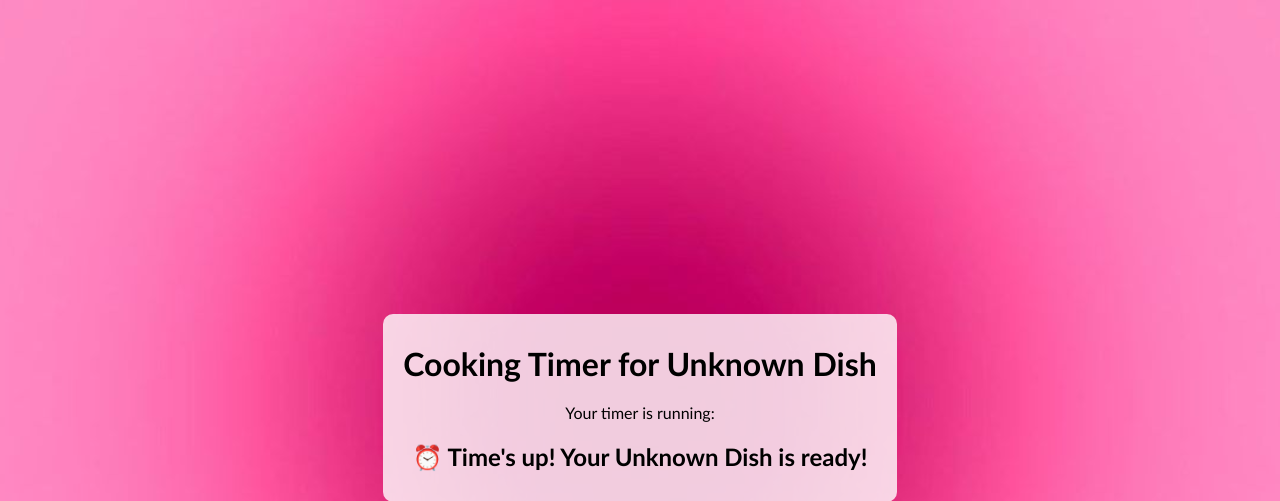
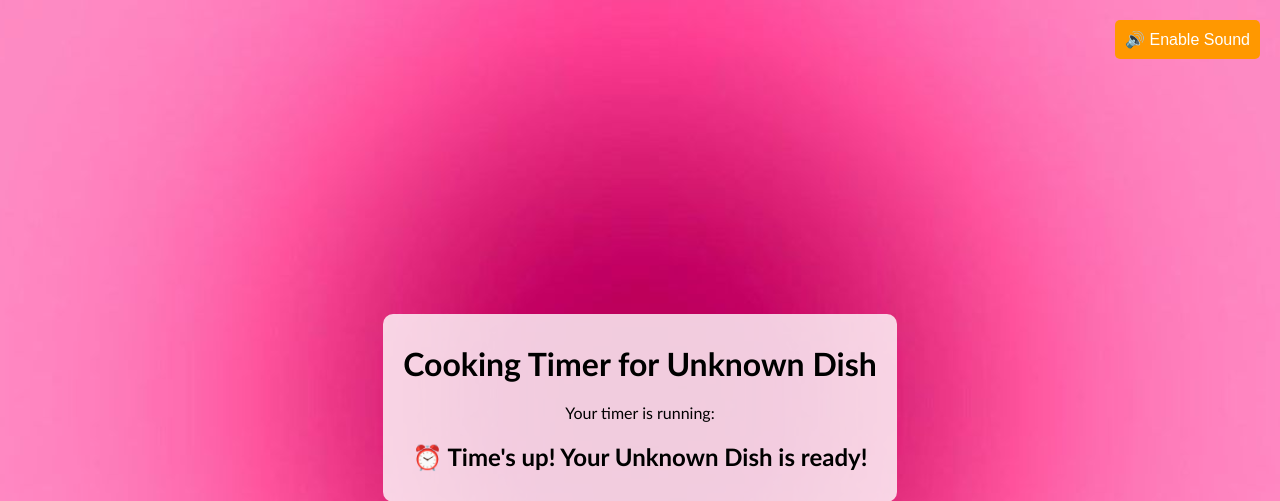
Before and after one commit to anna-b22/food-timer-app, a Flask app: page /timer in a window 1280 px wide. Shown: the top 501 px of the page. Run offline with Flask 3, Linux system fonts and the light colour scheme.

Commit message:
Update timer.html

```diff
--- a/templates/timer.html
+++ b/templates/timer.html
@@ -5,14 +5,13 @@
     <meta name="viewport" content="width=device-width, initial-scale=1.0">
     <title>Timer</title>
     <style>
-        /* Centering content */
         body {
             display: flex;
             justify-content: center;
             align-items: center;
             flex-direction: column;
             height: 100vh;
-            font-family:Optima, sans-serif;
+            font-family: Optima, sans-serif;
             background-image: url('static/bj.jpg');
             background-repeat: no-repeat;
             background-position: center center;
@@ -39,40 +38,83 @@
             font-size: 24px;
             font-weight: bold;
         }
+
+        /* Toggle sound button */
+        button#toggleSound {
+            position: absolute;
+            top: 20px;
+            right: 20px;
+            padding: 10px;
+            background-color: #ff9800;
+            color: white;
+            border: none;
+            cursor: pointer;
+            font-size: 16px;
+            border-radius: 5px;
+        }
+
+        button#toggleSound:hover {
+            background-color: #e68900;
+        }
     </style>
+</head>
+<body>
+    <button id="toggleSound">🔊 Enable Sound</button>
+
+    <div class="container">
+        <h1>Cooking Timer for {{ food_name }}</h1>
+        <p>Your timer is running:</p>
+        <div id="timer">Loading...</div>
+    </div>
+
+    <audio id="alarmSound">
+        <source src="{{ url_for('static', filename='alarm.mp3') }}" type="audio/mpeg">
+    </audio>
+
     <script>
+        const alarmSound = document.getElementById("alarmSound");
+        const soundButton = document.getElementById("toggleSound");
+
+        // Mute audio by default
+        alarmSound.muted = true;
+
+        // Enable sound when the user clicks the button
+        soundButton.addEventListener("click", function() {
+            if (alarmSound.muted) {
+                alarmSound.muted = false;
+                soundButton.innerHTML = "🔇 Mute Sound";
+            } else {
+                alarmSound.muted = true;
+                soundButton.innerHTML = "🔊 Enable Sound";
+            }
+        });
+
         function startTimer(minutes, foodName) {
-            var time = minutes * 60; // Convert minutes to seconds
+            var time = minutes * 60;
             var countdown = setInterval(function() {
                 if (time < 0) {
                     clearInterval(countdown);
                     document.getElementById('timer').innerHTML = "⏰ Time's up! Your " + foodName + " is ready!";
+
+                    if (!alarmSound.muted) {
+                        alarmSound.play();
+                    }
                     return;
                 }
+
                 var minutesLeft = Math.floor(time / 60);
                 var secondsLeft = time % 60;
-
-                // Add leading zero if seconds < 10
                 secondsLeft = secondsLeft < 10 ? "0" + secondsLeft : secondsLeft;
-
-                // Update the timer display
                 document.getElementById('timer').innerHTML = minutesLeft + "m " + secondsLeft + "s";
                 time--;
             }, 1000);
         }
 
         window.onload = function() {
-            var cookingTime = JSON.parse('{{ cooking_time|tojson }}'); // Ensure safe rendering
+            var cookingTime = JSON.parse('{{ cooking_time|tojson }}');
             var foodName = JSON.parse('{{ food_name|tojson }}');
             startTimer(cookingTime, foodName);
-        }
+        };
     </script>
-</head>
-<body>
-    <div class="container">
-        <h1>Cooking Timer for {{ food_name }}</h1>
-        <p>Your timer is running:</p>
-        <div id="timer">Loading...</div>
-    </div>
 </body>
 </html>
```
